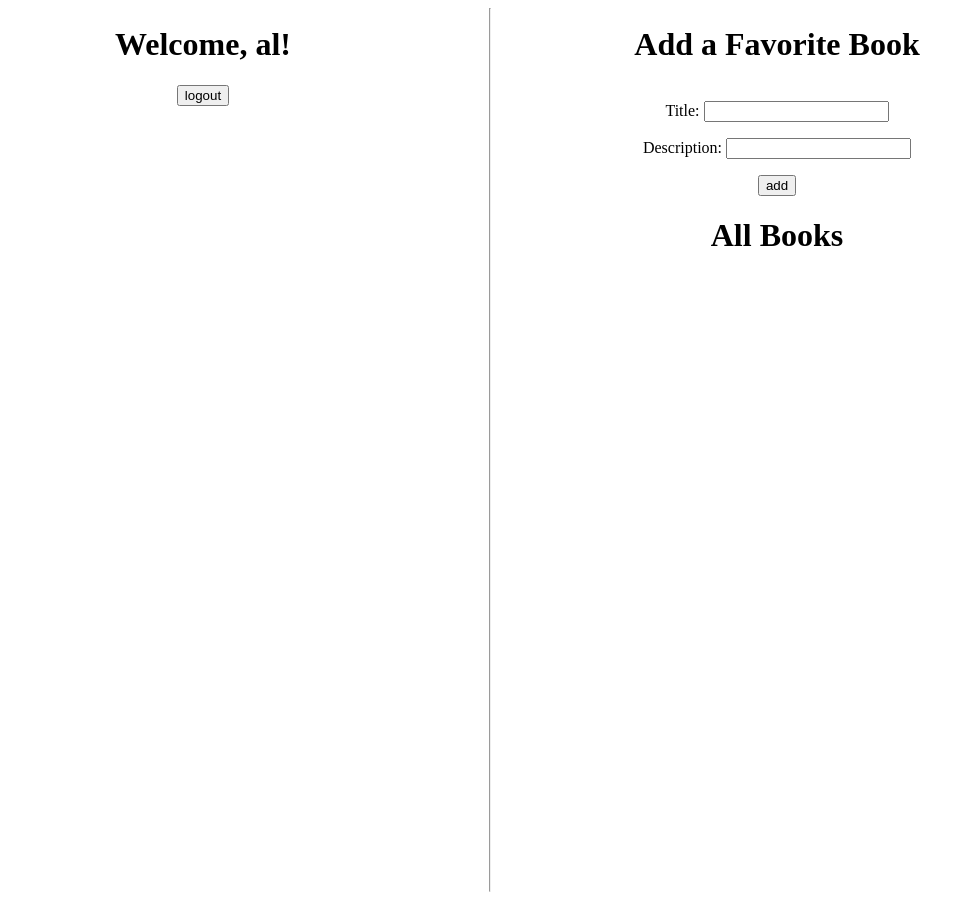
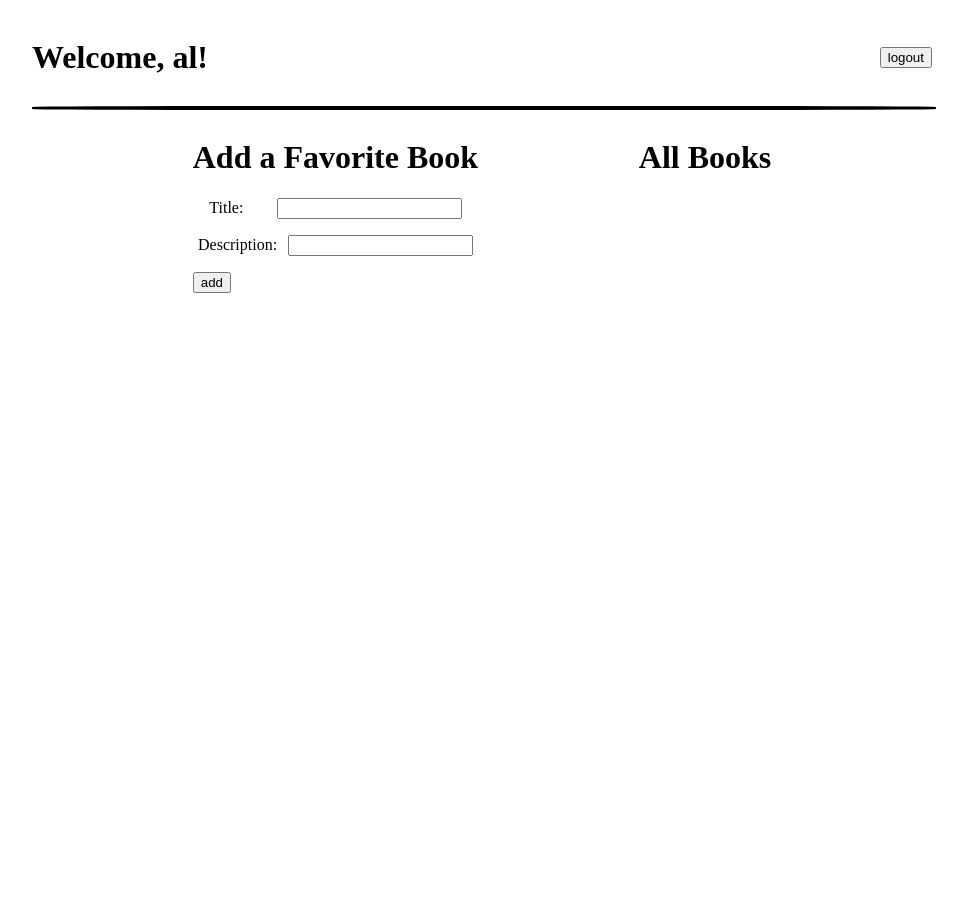
Before and after one commit to Nathan-Langione/favorite_books, a Django app: template apps/favorite_books_app/templates/books.html in a window 1280 px wide. Shown: the whole page, without its empty margins (158-1125 px from the left). After the commit the page ends 293 px from the top, so only its background shows below. Run offline with Django 3.2, Linux system fonts and the light colour scheme; the template is opened without the code that fills it: values that come from a table or form of the project are taken from there, others are empty; data comes from the database, SQL or seed files in the repository; both versions use the stored data as it was after the commit; parts of the project's set-up code (start-up, migrations or seed data) failed here and were passed over.

Commit message:
got css working

```diff
--- a/apps/favorite_books_app/static/css/style.css
+++ b/apps/favorite_books_app/static/css/style.css
@@ -2,9 +2,34 @@
 body{
     display: flex;
     flex-direction: column;
-    align-items: top;
-    justify-content: space-evenly;
+    align-items: center;
     width: 900px;
-    height: 900px;
     margin: auto;
 }
+.top{
+    display: flex;
+    flex-direction: row;
+    justify-content: space-between;
+    align-items: center;
+    width: 900px;
+
+
+}
+.container{
+    display: flex;
+    flex-direction: row;
+    width: 900px;
+    justify-content: space-evenly;
+}
+
+p{
+    display: flex;
+    align-items: center;
+    justify-content: space-around;
+}
+
+hr{
+    width: 900px;
+    border:2px solid black;
+    border-radius: 25%;
+}
--- a/apps/favorite_books_app/templates/books.html
+++ b/apps/favorite_books_app/templates/books.html
@@ -15,13 +15,18 @@
             {% endfor %}
             </ul>
             {% endif %}
-            <h1>Welcome, {{this_user.first_name}}!</h1>
+            <div ><h1>Welcome, {{this_user.first_name}}!</h1></div>
+            <div>
                 <form action="/logout" method="post">
                     {% csrf_token %}
                     <button type="submit">logout</button>
                 </form>
             </div>
+        </div>
+
         <hr>
+
+        <div class="container">
             <div>
                 <h1> Add a Favorite Book</h1>
                 <form action="/books/create" method="post">
@@ -34,6 +39,8 @@
                     </p>
                     <button type="submit">add</button>
                 </form>
+            </div>
+            <div>
                 <h1>All Books</h1>
                     {% for book in all_books %}
                         <p><a href="/books/{{book.id}}">{{book.title}}</a></p>
@@ -43,5 +50,5 @@
                     </tr>
                 </table>
             </div>
-
+        </div>
     </body>
--- a/apps/favorite_books_app/templates/view_book.html
+++ b/apps/favorite_books_app/templates/view_book.html
@@ -22,7 +22,7 @@
             </form>
         </div>
         <hr>
-        <div class =main>
+        <div class =container>
             <div>
                 <h1>{{this_book.title}}</h1>
                 <p>Added by: {{this_book.uploaded_by.first_name}}</p>
@@ -37,11 +37,11 @@
                     <li>{{user.first_name}} {{user.last_name}}</li>
                     {% endfor %}
                 </ul>
-                </div>
                 {% if this_user  in fav_users %}
                 <a href="/books/{{this_book.id}}/unfavorite" role="button" class="btn btn-danger">Remove From Favorites</a>
                 {% else %}
                 <a href="/books/{{this_book.id}}/favorite" role="button" class="btn btn-warning">Add to Favorites</a>
                 {% endif %}
+                </div>
             </div>
     </body>
--- a/apps/login_app/static/css/style.css
+++ /dev/null
@@ -1,19 +0,0 @@
-
-body{
-    display: flex;
-    flex-direction: row;
-    align-items: top;
-    justify-content: space-evenly;
-    width: 900px;
-    height: 900px;
-    margin: auto;
-}
-
-div{
-    display: flex;
-    flex-direction: column;
-    text-align: center;
-    width: 300px;
-    height: fit-content;
-    padding: 5px;
-}
--- a/apps/login_app/templates/index.html
+++ b/apps/login_app/templates/index.html
@@ -7,6 +7,7 @@
         <link rel="stylesheet" href="{% static 'css/style.css' %}">
     </head>
     <body>
+        <div class="container">
             <div id="registration">
                 {% if messages %}
                 <ul class="messages">
@@ -52,4 +53,5 @@
                     <button type="submit">Log In</button>
                 </form>
             </div>
+        </div>
     </body>
--- a/favorite_books/urls.py
+++ b/favorite_books/urls.py
@@ -15,9 +15,10 @@ Including another URLconf
 """
 
 from django.urls import path, include
+from django.conf import settings
+from django.conf.urls.static import static
 
 urlpatterns = [
     path('', include('apps.login_app.urls')),
     path('', include('apps.favorite_books_app.urls')),
-
-]
+]+static(settings.STATIC_URL, document_root=settings.STATIC_ROOT)
```
Also changed, not shown: apps/favorite_books_app/templates/admin_view_book.html (+14 -7 lines), apps/favorite_books_app/views.py (+12 -1 lines), db.sqlite3. Lines whose indentation alone changed are shown as unchanged.
